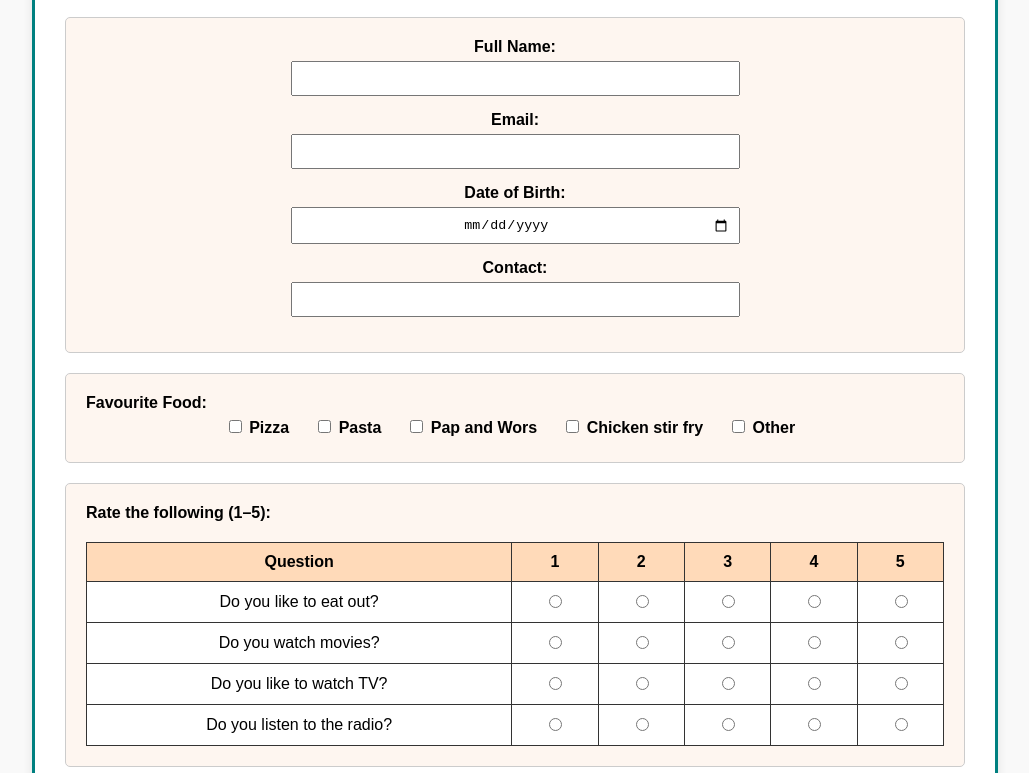
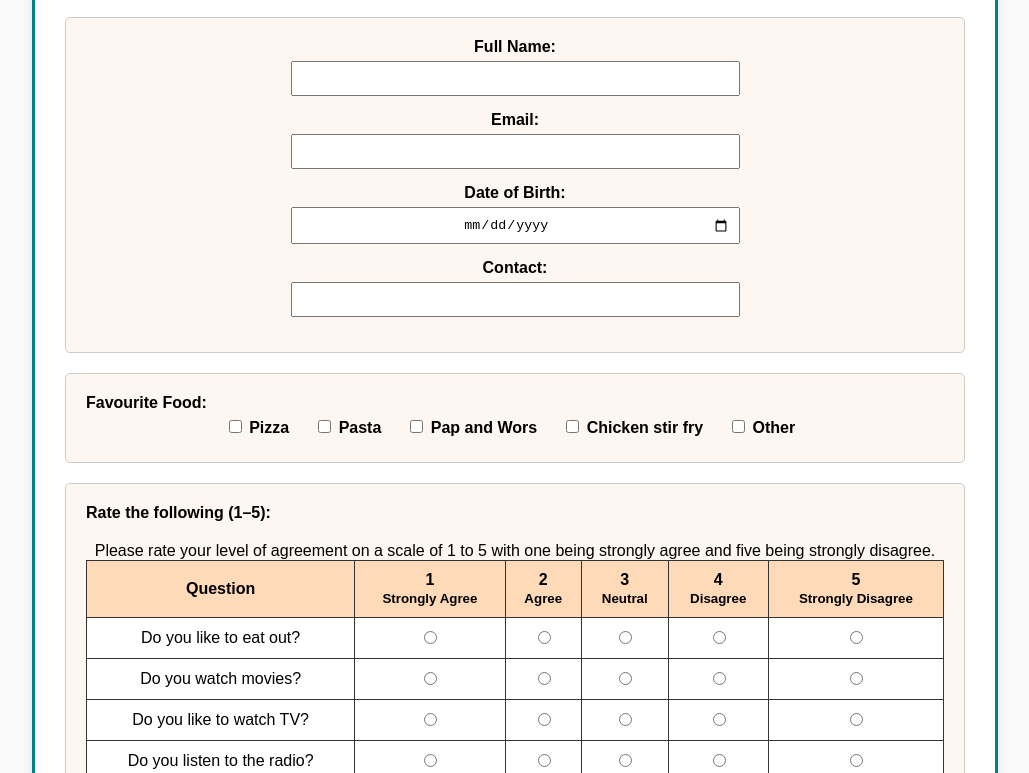
Before and after one commit to SPVNgcobo/lifestyle-survey-app, a plain HTML site: page index.html in a window 1280 px wide. Shown: the part 179-952 px from the top of the page, without its empty margins (125-1154 px from the left). Drawn offline with Linux system fonts and the light colour scheme.

Commit message:
Update index.html

```diff
--- a/index.html
+++ b/index.html
@@ -34,39 +34,49 @@
       <div class="form-section">
         <label>Rate the following (1–5):</label>
        <table>
+  <caption>Please rate your level of agreement on a scale of 1 to 5 with one being strongly agree and five being strongly disagree.</caption>
   <thead>
     <tr>
-              <th>Question</th><th>1</th><th>2</th><th>3</th><th>4</th><th>5</th>
+      <th>Question</th>
+      <th>1<br><small>Strongly Agree</small></th>
+      <th>2<br><small>Agree</small></th>
+      <th>3<br><small>Neutral</small></th>
+      <th>4<br><small>Disagree</small></th>
+      <th>5<br><small>Strongly Disagree</small></th>
     </tr>
   </thead>
   <tbody>
-            <tr><td>Do you like to eat out?</td>
-              <td><input type="radio" name="eatout" value="1"></td>
-              <td><input type="radio" name="eatout" value="2"></td>
-              <td><input type="radio" name="eatout" value="3"></td>
-              <td><input type="radio" name="eatout" value="4"></td>
-              <td><input type="radio" name="eatout" value="5"></td>
+    <tr>
+      <td>Do you like to eat out?</td>
+      <td><input type="radio" name="eatout" value="1" /></td>
+      <td><input type="radio" name="eatout" value="2" /></td>
+      <td><input type="radio" name="eatout" value="3" /></td>
+      <td><input type="radio" name="eatout" value="4" /></td>
+      <td><input type="radio" name="eatout" value="5" /></td>
     </tr>
-            <tr><td>Do you watch movies?</td>
-              <td><input type="radio" name="movies" value="1"></td>
-              <td><input type="radio" name="movies" value="2"></td>
-              <td><input type="radio" name="movies" value="3"></td>
-              <td><input type="radio" name="movies" value="4"></td>
-              <td><input type="radio" name="movies" value="5"></td>
+    <tr>
+      <td>Do you watch movies?</td>
+      <td><input type="radio" name="movies" value="1" /></td>
+      <td><input type="radio" name="movies" value="2" /></td>
+      <td><input type="radio" name="movies" value="3" /></td>
+      <td><input type="radio" name="movies" value="4" /></td>
+      <td><input type="radio" name="movies" value="5" /></td>
     </tr>
-            <tr><td>Do you like to watch TV?</td>
-              <td><input type="radio" name="tv" value="1"></td>
-              <td><input type="radio" name="tv" value="2"></td>
-              <td><input type="radio" name="tv" value="3"></td>
-              <td><input type="radio" name="tv" value="4"></td>
-              <td><input type="radio" name="tv" value="5"></td>
+    <tr>
+      <td>Do you like to watch TV?</td>
+      <td><input type="radio" name="tv" value="1" /></td>
+      <td><input type="radio" name="tv" value="2" /></td>
+      <td><input type="radio" name="tv" value="3" /></td>
+      <td><input type="radio" name="tv" value="4" /></td>
+      <td><input type="radio" name="tv" value="5" /></td>
     </tr>
-            <tr><td>Do you listen to the radio?</td>
-              <td><input type="radio" name="radio" value="1"></td>
-              <td><input type="radio" name="radio" value="2"></td>
-              <td><input type="radio" name="radio" value="3"></td>
-              <td><input type="radio" name="radio" value="4"></td>
-              <td><input type="radio" name="radio" value="5"></td>
+    <tr>
+      <td>Do you listen to the radio?</td>
+      <td><input type="radio" name="radio" value="1" /></td>
+      <td><input type="radio" name="radio" value="2" /></td>
+      <td><input type="radio" name="radio" value="3" /></td>
+      <td><input type="radio" name="radio" value="4" /></td>
+      <td><input type="radio" name="radio" value="5" /></td>
     </tr>
   </tbody>
   </table>
```
Lines whose indentation alone changed are shown as unchanged.
